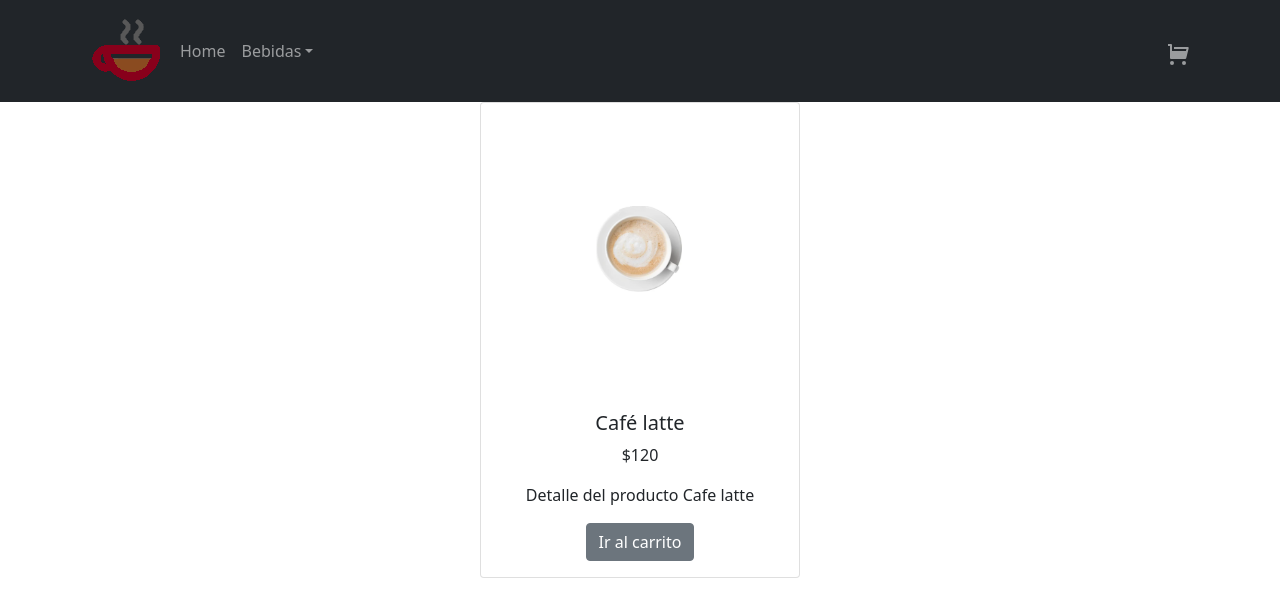
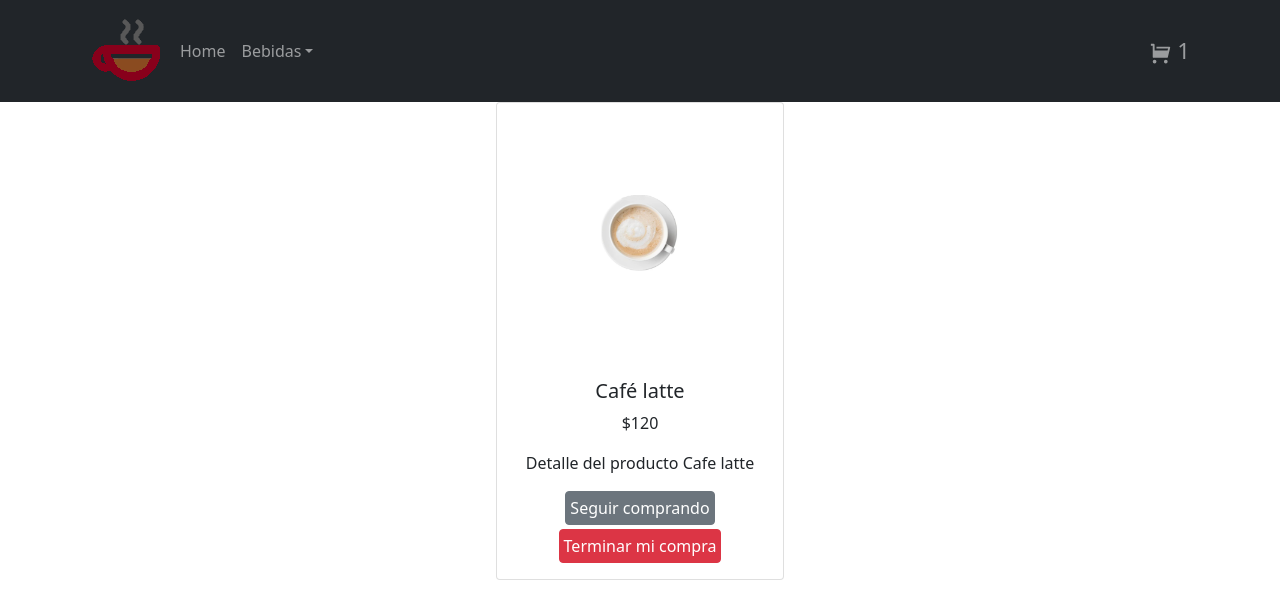
Before and after one commit to lucaa127/react_luca_arce, a React (Create React App) app: page /detalle/1 in a window 1280 px wide. Both pictures are taken after a click on the button "Agregar producto". Shown: the top 616 px of the page. Built offline with nearby package versions, Linux system fonts and the light colour scheme.

Commit message:
Clase_11

```diff
--- a/package.json
+++ b/package.json
@@ -7,6 +7,7 @@
     "@testing-library/react": "^11.2.7",
     "@testing-library/user-event": "^12.8.3",
     "bootstrap": "^5.1.3",
+    "firebase": "^9.6.4",
     "react": "^17.0.2",
     "react-bootstrap": "^2.0.4",
     "react-dom": "^17.0.2",
--- a/src/App.js
+++ b/src/App.js
@@ -20,9 +20,9 @@ function App() {
 
           <Routes>
 
-          <Route exact path= '/' element= {<ItemListContainer greeting='Bienvenido a nuestra tienda!' />} />
-          <Route exact path= '/categorias/:categoriaId' element= {<ItemListContainer greeting='Bienvenido a nuestra tienda!' />} />
-          <Route exact path= '/detalle/:detalleId' element= {<ItemDetailContainer greeting='Bienvenido a nuestra tienda!' />} />
+          <Route exact path= '/' element= {<ItemListContainer greeting='Bienvenidos a nuestra tienda!' />} />
+          <Route exact path= '/categorias/:categoriaId' element= {<ItemListContainer greeting='Bienvenidos a nuestra tienda!' />} />
+          <Route exact path= '/detalle/:detalleId' element= {<ItemDetailContainer greeting='Bienvenidos a nuestra tienda!' />} />
           <Route exact path= '/cart' element= {< Cart />} />
 
           </Routes>
--- a/src/component/Cart.js
+++ b/src/component/Cart.js
@@ -1,16 +1,67 @@
 
 import { useCartContext } from '../context/CartContext'
+import { Link } from 'react-router-dom'
+import { FaTrashAlt } from "react-icons/fa"
+import { Button, Table, Card } from 'react-bootstrap'
 
 const Cart = () => {
 
-    const {cartList} = useCartContext()
+    //00:42 - ver de hacer esto como otro componente
+    const {cartList, deleteProd, total, vaciarCarrito} = useCartContext()
 
         return (
-            <div>
-                <h3>Productos en el carrito </h3>
-                { cartList.map(prods => <li key={prods.id}> {prods.nombre} - cantidad: {prods.cantidad} - subtotal: $ {parseFloat (prods.precio * prods.cantidad)} </li> ) }
-            </div>
+
+                <>
+
+                    {cartList.length === 0 ? (
+                        <div>
+                            <h3>Sin productos en el carrito </h3>
+
+                            <Link to='/'><Button className='btn-danger' >Volver al catálogo</Button></Link>
+                        </div>
+                        ) : (
+                        <div>
+                            <h3>Productos en el carrito </h3>
+
+                            <Table bordered hover size="sm" style={{ width: '80%', margin: 'auto'}}>
+                                        <thead>
+                                            <tr>
+
+                                            <th style={{ width: '44%'}}>Producto</th>
+                                            <th style={{ width: '18%'}}>Precio</th>
+                                            <th style={{ width: '18%'}}>Cantidad</th>
+                                            <th style={{ width: '10%'}}></th>
+
+                                            </tr>
+                                        </thead>
+                                        <tbody>
+
+                            { cartList.map(prods => <> <tr> <td> <Card.Img variant="top" src={prods.imagen} style={{width :'40px'}} alt='Imagen Cafe' />  {prods.nombre} </td>  <td> ${prods.precio} </td> <td> {prods.cantidad} </td>  <td> <button onClick={() => deleteProd (prods.id)}> <FaTrashAlt/> </button> </td></tr> </>) }
+
+                                            <tr>
+
+                                            <td colSpan={3}><strong>Total:</strong> ${total()}</td>
+
+                                            </tr>
+                                        </tbody>
+                          </Table>
+
+
+                            <button className='btn-danger mt-2' onClick={() => vaciarCarrito()}>Vaciar carrito</button>
+
+
+                        </div>
+                        )
+
+
+
+
+                    }
+
+                </>
+
         )
-}
+    }
+
 
 export default Cart
--- a/src/component/CartWidget.js
+++ b/src/component/CartWidget.js
@@ -1,14 +1,28 @@
 
 import React from 'react'
 import {RiShoppingCartFill} from 'react-icons/ri';
+import { useCartContext } from '../context/CartContext';
 
 const CartWidget = () => {
+
+    const {totalWidget} = useCartContext()
+
+    let valorCarrito = totalWidget()
+
     return (
-        <div style={{fontSize: '1.5rem'}}>
 
-            <RiShoppingCartFill/>
-        </div>
+        <>
+
+        { valorCarrito > 0 ?
+        (<div style={{fontSize: '1.4rem'}}>
+
+            <RiShoppingCartFill/> {valorCarrito}
+
+
+        </div> ) : (<></>)
+            }
+        </>
+
     )
 }
-
 export default CartWidget
--- a/src/component/ItemDetail.js
+++ b/src/component/ItemDetail.js
@@ -23,7 +23,7 @@ const ItemDetail = ({producto}) => {
 
     return (
 
-        <Card style={{ width: '20rem'}}>
+        <Card style={{ width: '18rem'}}>
         <Card.Img variant="top" src={producto.imagen} style={{padding:'35%'}} alt='Imagen Cafe' />
             <Card.Body>
                 <Card.Title>{producto.nombre}</Card.Title>
@@ -35,11 +35,16 @@ const ItemDetail = ({producto}) => {
                 </Card.Text>
 
                 {show ? <ItemCount minimo={1} maximo={producto.stock} onAdd={onAdd} /> :
-                <Link to='/cart'><Button variant="secondary">Ir al carrito</Button></Link> }
+                <>
+                    <Link to='/'><Button variant="secondary" className='md-5 p-1'>Seguir comprando</Button></Link>
 
+                    <Link to='/cart'><Button variant="danger" className='mt-1 p-1' >Terminar mi compra</Button></Link>
 
+                </>
+                }
 
             </Card.Body>
+
         </Card>
 
 
--- a/src/context/CartContext.js
+++ b/src/context/CartContext.js
@@ -26,16 +26,40 @@ export const CartContextProvider = ({children}) => {
                    } else {setCartList( [...cartList, items] )}
         }
 
-        function vaciarCarrito() {
+        //eliminar productos del carrito por ID
+        const deleteProd = (id) => {
+            const borrarProducto = cartList.filter((items) => items.id !== id )
+            setCartList(borrarProducto)
+        }
+
+        //precio total
+        const total = () => {
+                const totalCarrito = cartList.reduce((prev, curr) => prev + curr.precio * curr.cantidad, 0);
+            return totalCarrito
+
+        }
+
+        //cantidad CartWidget
+
+        const totalWidget = () => {
+            let ttl = 0
+
+            cartList.forEach((item) => { ttl += item.cantidad})
+            return ttl
+
+        }
+
+        const vaciarCarrito = () => {
             setCartList([])
         }
-
-        console.log(cartList)
 
         return(
             <cartContext.Provider value={{
                 cartList,
                 agregarAlCarrito,
+                deleteProd,
+                total,
+                totalWidget,
                 vaciarCarrito
             }}>
                 {children}
--- /dev/null
+++ b/src/firebase/deConfig.js
@@ -0,0 +1,25 @@
+// Import the functions you need from the SDKs you need
+import { initializeApp } from "firebase/app";
+import { getAnalytics } from "firebase/analytics";
+// TODO: Add SDKs for Firebase products that you want to use
+// https://firebase.google.com/docs/web/setup#available-libraries
+
+// Your web app's Firebase configuration
+// For Firebase JS SDK v7.20.0 and later, measurementId is optional
+const firebaseConfig = {
+  apiKey: "AIzaSyCtNTId7XuLZ_iJaNjQxk-Xd0EzW8gJTZA",
+  authDomain: "tienda-coder-341e8.firebaseapp.com",
+  projectId: "tienda-coder-341e8",
+  storageBucket: "tienda-coder-341e8.appspot.com",
+  messagingSenderId: "495822181544",
+  appId: "1:495822181544:web:af80e0580c43b601b91e9d",
+  measurementId: "G-444R5ZTHVN"
+};
+
+// Initialize Firebase
+const app = initializeApp(firebaseConfig);
+const analytics = getAnalytics(app);
+
+export const getFirestoreApp=() =>{
+    return app
+}
--- a/src/index.js
+++ b/src/index.js
@@ -3,6 +3,10 @@ import ReactDOM from 'react-dom';
 import './index.css';
 import App from './App';
 import reportWebVitals from './reportWebVitals';
+import { getFirestoreApp } from './firebase/deConfig';
+
+
+getFirestoreApp()
 
 ReactDOM.render(
   <React.StrictMode>
```
Also changed, not shown: 1 other file (tests, documents, lock files or other folders).
